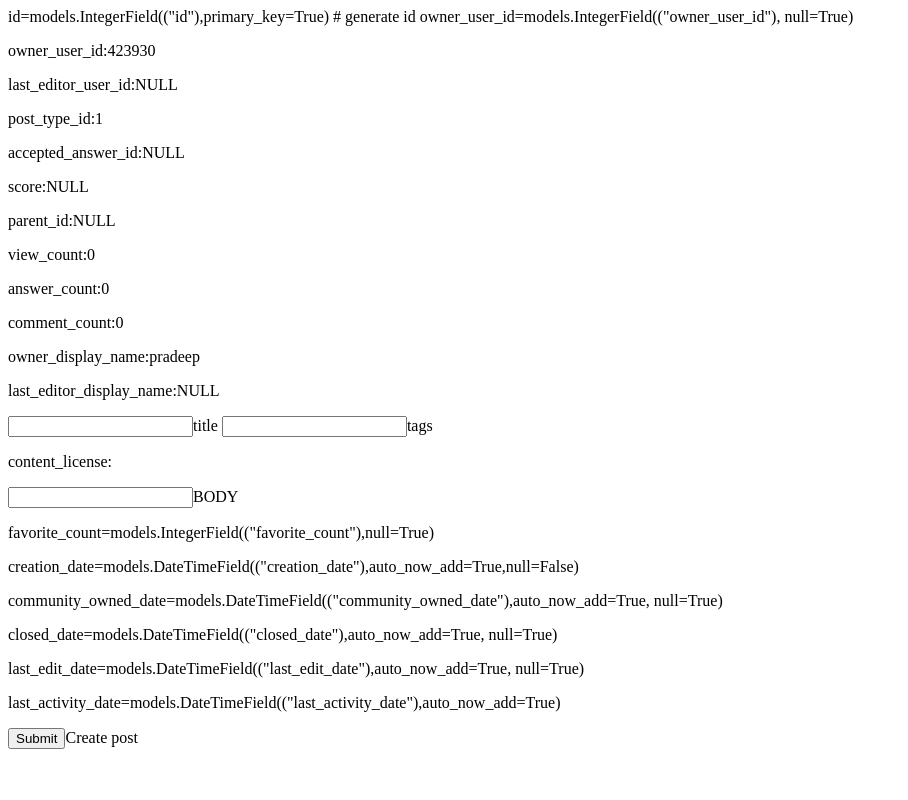
After one commit to DBMS-2-CQA-Project/syntax_error, a Django app: page /createPost in a window 1280 px wide. The commit adds this page. Shown: the whole page, without its empty margins (0-908 px from the left). Run offline with Django 4.2, Linux system fonts and the light colour scheme.

Commit message:
added create post

```diff
--- a/setup/urls.py
+++ b/setup/urls.py
@@ -16,8 +16,13 @@ urlpatterns=[
   path('manageCookies',views.manageCookies,name="manageCookies"),
   path('scookie',views.setcookie),
   path('gcookie',views.getcookie),
+  path('createPost',views.createPost,name="djsfhdj"),
+  path('PostCreated',views.PostCreated,name="CreatedPost"),
 
+  path('AllYourPosts',views.AllYourPosts,name="AllYourPosts"),
+  path('PostAnswer',views.PostAnswer,name="PostAnswer"),
+  path('AnsweredPost',views.AnsweredPost,name="AnsweredPost"),
   path('search',views.search,name="djsfhdj"),
-  path('eachpost',views.eachpost,name="djsfhdj"),
+  path('eachpost',views.eachpost,name="djsfhdj")
 
 ]
--- a/setup/views.py
+++ b/setup/views.py
@@ -4,8 +4,8 @@ from django.template import loader
 from setup.models import users, posts, comments
 from django.contrib import auth
 
-dataIt=[0,0,0,0,0,0,0,0,0,0,0,0,0]
-
+dataIt=[423930,100,0,0,0,0,'pradeep','hyd',0,0,0,0,0]
+parentID_for_AnswerPost=1
 UserCurrent=users.objects.filter(id=2)
 def test(request):
 
@@ -78,6 +78,8 @@ def home(request):
 def eachpost(request):
   if request.method=='POST':
     id=request.POST.get('id')
+    global parentID_for_AnswerPost
+    parentID_for_AnswerPost=id
     answersList=list(posts.objects.filter(parent_id=id).values())
     for i in range(len(answersList)):
       answersList[i]['index']=i
@@ -166,13 +168,87 @@ def search(request):
     return render(request,'search.html',{'relatedPostsList':relatedPostsList,'searchValue':searchValue})
 
 
+############
+#  CREATE POST
+def createPost(request):
+  listIt=dataIt
+  return render(request,'createPost.html',{'owner_user_id':listIt[0],'owner_display_name':listIt[6]})
+
+def PostCreated(request):
+   if request.method=='POST':
+    postIdGeneration = posts.objects.all().values()
+    leng=len(postIdGeneration)
+    CPid= 1+postIdGeneration[leng-1]['id']
+    from datetime import datetime
+    Current_timestamp=datetime.now()
+    CPcontent_license="CC BY-SA 4.0"
+    CPtitle=request.POST.get('createPostTitle')
+    CPTags=request.POST.get('createPostTags')
+    CPBody=request.POST.get('createPostBody')
+    CPowner_user_id=dataIt[0]
+    CPowner_display_name=dataIt[6]
+    # Upload data in posts table
+    new_CreatePost=posts(id=CPid,owner_user_id=CPowner_user_id,last_editor_user_id=None,
+	post_type_id=1,accepted_answer_id=None,score=0,parent_id=0,view_count=0,answer_count=0,comment_count=0,owner_display_name=CPowner_display_name,
+	last_editor_display_name =None,title =CPtitle,tags =CPTags,	content_license=CPcontent_license,body=CPBody,favorite_count=None,
+  creation_date =Current_timestamp,	community_owned_date=None,	closed_date=None,	last_edit_date=None,	last_activity_date=Current_timestamp)
+    new_CreatePost.save()
+    print(new_CreatePost)
+    # Upload data in postHistory(later)
 
 
 
+    return render(request, 'YourPost.html', {'CreatedPost':new_CreatePost,'owner_user_id':dataIt[0],'owner_display_name':dataIt[6]})
 
 
 
+################################
 
+def  PostAnswer(request):
+  if request.method=='POST':
+    ques=posts.objects.filter(id=parentID_for_AnswerPost)
+    return render(request,'PostAnswer.html',{'ques':list(ques.values()),'owner_user_id':dataIt[0],'owner_display_name':dataIt[6]})
+
+
+def AnsweredPost(request):
+   if request.method=='POST':
+    postIdGeneration = posts.objects.all().values()
+    leng=len(postIdGeneration)
+    CPid= 1+postIdGeneration[leng-1]['id']
+    from datetime import datetime
+    Current_timestamp=datetime.now()
+    CPcontent_license="CC BY-SA 4.0"
+    CPtitle=request.POST.get('createPostTitle')
+    CPTags=request.POST.get('createPostTags')
+    CPBody=request.POST.get('createPostBody')
+    CPowner_user_id=dataIt[0]
+    CPowner_display_name=dataIt[6]
+    # Upload data in posts table
+    new_AnswerPost=posts(id=CPid,owner_user_id=CPowner_user_id,last_editor_user_id=None,
+	post_type_id=2,accepted_answer_id=None,score=0,parent_id=parentID_for_AnswerPost,view_count=0,answer_count=0,comment_count=0,owner_display_name=CPowner_display_name,
+	last_editor_display_name =None,title =CPtitle,tags =CPTags,	content_license=CPcontent_license,body=CPBody,favorite_count=None,
+  creation_date =Current_timestamp,	community_owned_date=None,	closed_date=None,	last_edit_date=None,	last_activity_date=Current_timestamp)
+    new_AnswerPost.save()
+    # Update the quesion/ create post thing
+    ParentIt=posts.objects.filter(id=parentID_for_AnswerPost).values()
+    print(ParentIt[0]['answer_count'])
+    current_answer_count= ParentIt[0]['answer_count']+1
+    posts.objects.filter(id=parentID_for_AnswerPost).update(answer_count=current_answer_count)
+    print(new_AnswerPost)
+    # Upload data in postHistory(later)
+
+
+
+    return render(request, 'AnsweredPost.html', {'AnswerPost':new_AnswerPost})
+
+
+def AllYourPosts(request):
+      postsAll=posts.objects.filter(owner_user_id=49553)
+      postsAll=list(postsAll.values())
+      print(len(postsAll))
+      return render(request,'AllYourPosts.html',{'postsAll':postsAll})
+
+###########
 
 def find(tag, str):
     """ A helper function which will helps in finding
--- /dev/null
+++ b/templates/createPost.html
@@ -0,0 +1,51 @@
+<!DOCTYPE html>
+<!--[if lt IE 7]>      <html class="no-js lt-ie9 lt-ie8 lt-ie7"> <![endif]-->
+<!--[if IE 7]>         <html class="no-js lt-ie9 lt-ie8"> <![endif]-->
+<!--[if IE 8]>         <html class="no-js lt-ie9"> <![endif]-->
+<!--[if gt IE 8]>      <html class="no-js"> <!--<![endif]-->
+<html>
+    <head>
+        <meta charset="utf-8">
+        <meta http-equiv="X-UA-Compatible" content="IE=edge">
+        <title></title>
+        <meta name="description" content="">
+        <meta name="viewport" content="width=device-width, initial-scale=1">
+        <link rel="stylesheet" href="">
+    </head>
+    <body>
+        <form action="/PostCreated" method="POST">
+        id=models.IntegerField(("id"),primary_key=True)
+        # generate id
+        owner_user_id=models.IntegerField(("owner_user_id"), null=True)
+        <p>owner_user_id:{{owner_user_id}}</p>
+        <p>last_editor_user_id:NULL</p>
+        <p>post_type_id:1</p>
+        <p>accepted_answer_id:NULL</p>
+        <p>score:NULL</p>
+        <p>parent_id:NULL</p>
+        <p>view_count:0</p>
+        <p>answer_count:0</p>
+        <p>comment_count:0</p>
+        <p> owner_display_name:{{owner_display_name}}</p>
+        <p>last_editor_display_name:NULL</p>
+        <input type='text' id='createPostTitle' name='createPostTitle'>title</input>
+        <input type='text' id='createPostTags' name='createPostTags'>tags</input>
+        <p>content_license:</p>
+        <input type='text' id='createPostBody' name='createPostBody'>BODY</input>
+        <p>favorite_count=models.IntegerField(("favorite_count"),null=True)</p>
+        <p>creation_date=models.DateTimeField(("creation_date"),auto_now_add=True,null=False)</p>
+        <p>community_owned_date=models.DateTimeField(("community_owned_date"),auto_now_add=True, null=True)</p>
+        <p>closed_date=models.DateTimeField(("closed_date"),auto_now_add=True, null=True)</p>
+        <p>last_edit_date=models.DateTimeField(("last_edit_date"),auto_now_add=True, null=True)</p>
+        <p>last_activity_date=models.DateTimeField(("last_activity_date"),auto_now_add=True)</p>
+        <input type='submit'>Create post</input>
+        </form>
+
+
+        <!--[if lt IE 7]>
+            <p class="browsehappy">You are using an <strong>outdated</strong> browser. Please <a href="#">upgrade your browser</a> to improve your experience.</p>
+        <![endif]-->
+
+        <script src="" async defer></script>
+    </body>
+</html>
--- a/templates/eachpost.html
+++ b/templates/eachpost.html
@@ -35,5 +35,11 @@
     </div>
     {%endfor%}
   </div>
+
+  <form action="/PostAnswer" method="POST">
+    <input type='submit'>AnswerPost</input>
+  </form>
+
+
 </body>
 </html>
--- a/templates/editProfile.html
+++ b/templates/editProfile.html
@@ -42,7 +42,10 @@
             <input type="submit" value="Submit">Manage Cookies</input>
         </form>
 
+        <form action="/createPost" method="POST">
+            <input type="submit" value="Submit">Create Post</input>
 
+        </form>
         <script src="" async defer></script>
     </body>
 </html>
```
Also changed, not shown: templates/AllYourPosts.html (added, +37 -0 lines), templates/AnsweredPost.html (added, +23 -0 lines), templates/PostAnswer.html (added, +48 -0 lines), templates/YourPost.html (added, +23 -0 lines), templates/test.html (+4 -4 lines).
